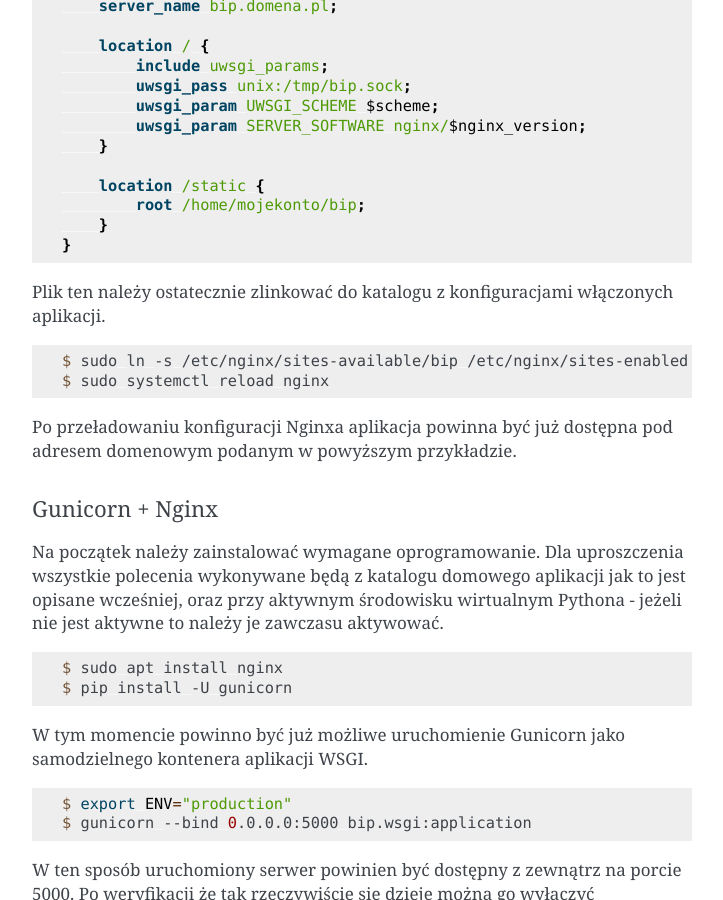
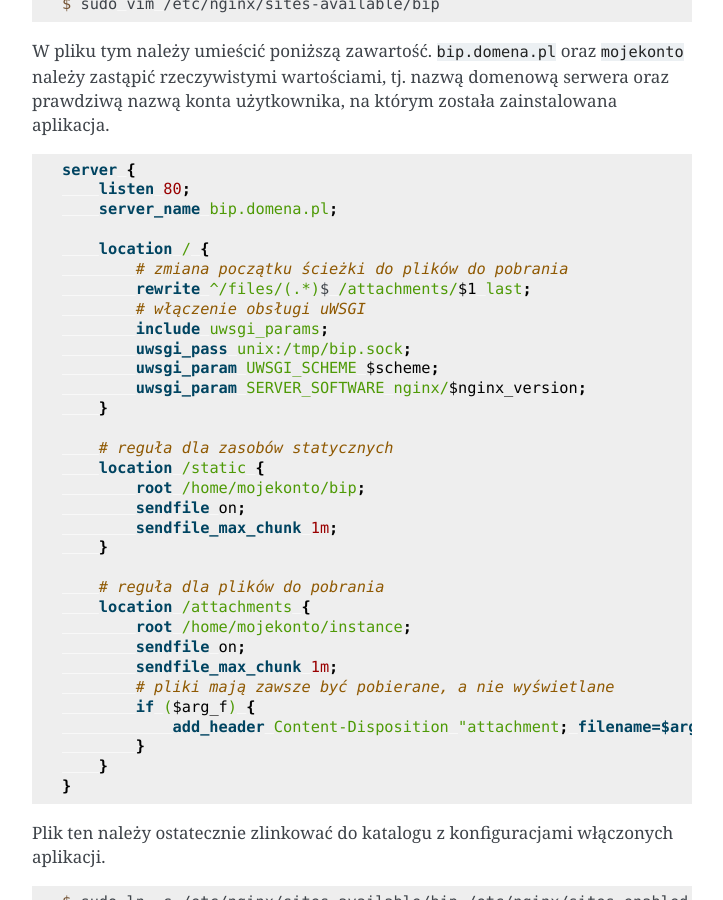
Before and after one commit to zgoda/bip, a Sphinx documentation site: the page built from docs/install.rst, in a window 1280 px wide and 900 px high, scrolled down 5482 px. Shown: the whole window, without its empty margins (388-1111 px from the left). Built offline with Sphinx 7.4.7, drawn with Linux system fonts in a browser that asks for light colours; some of the changed text lies outside the part shown.

Commit message:
I9 attachments download (#10)
* Display attachments
* Serve attachments as downloads in dev env
* Test for attachment on page and documentation
* Update docs with content-disposition header setup

```diff
--- a/docs/install.rst
+++ b/docs/install.rst
@@ -80,6 +80,12 @@
 .. code-block:: shell-session
 
     $ ln -s venv/lib/python3.7/site-packages/bip/static static
+
+Innym rodzajem zawartości serwisu są pliki udostępnione do pobrania. Aplikacja umieszcza je we wskazanym miejscu i je również dobrze będzie trzymać tam gdzie i całą resztę. Ścieżka do tego katalogu jest później przekazana w zmiennej środowiskowej.
+
+.. code-block:: shell-session
+
+    $ mkdir -p instance/attachments
 
 Utwórz również katalog na statyczne dane konfiguracji serwisu i skopiuj do niego przykładowy plik konfiguracją serwisu.
 
@@ -169,6 +175,8 @@
     Environment="PATH=/home/mojekonto/bip/venv/bin"
     # ustawienie zmiennej rodzaju instancji
     Environment="ENV=production"
+    # ustawienie zmiennej z katalogiem plików do pobrania
+    Environment="INSTANCE_PATH=/home/mojekonto/bip/instance"
     # komenda uruchamiająca usługę
     ExecStart=/home/mojekonto/bip/venv/bin/uwsgi --ini /home/mojekonto/bip/bip.ini
 
@@ -205,14 +213,31 @@
         server_name bip.domena.pl;
 
         location / {
+            # zmiana początku ścieżki do plików do pobrania
+            rewrite ^/files/(.*)$ /attachments/$1 last;
+            # włączenie obsługi uWSGI
             include uwsgi_params;
             uwsgi_pass unix:/tmp/bip.sock;
             uwsgi_param UWSGI_SCHEME $scheme;
             uwsgi_param SERVER_SOFTWARE nginx/$nginx_version;
         }
 
+        # reguła dla zasobów statycznych
         location /static {
             root /home/mojekonto/bip;
+            sendfile on;
+            sendfile_max_chunk 1m;
+        }
+
+        # reguła dla plików do pobrania
+        location /attachments {
+            root /home/mojekonto/instance;
+            sendfile on;
+            sendfile_max_chunk 1m;
+            # pliki mają zawsze być pobierane, a nie wyświetlane
+            if ($arg_f) {
+                add_header Content-Disposition "attachment; filename=$arg_f";
+            }
         }
     }
 
@@ -266,6 +291,8 @@
     Environment="PATH=/home/mojekonto/bip/venv/bin"
     # ustawienie zmiennej rodzaju instancji
     Environment="ENV=production"
+    # ustawienie zmiennej z katalogiem plików do pobrania
+    Environment="INSTANCE_PATH=/home/mojekonto/bip/instance"
     # komenda uruchamiająca usługę
     ExecStart=/home/mojekonto/bip/venv/bin/gunicorn --workers 2 --bind unix:/tmp/bip.sock -m 007 bip.wsgi:application
 
@@ -302,12 +329,29 @@
         server_name bip.domena.pl;
 
         location / {
+            # zmiana początku ścieżki do plików do pobrania
+            rewrite ^/files/(.*)$ /attachments/$1 last;
+            # włączenie proxy
             include proxy_params;
             proxy_pass http://unix:/tmp/bip.sock;
         }
 
+        # reguła dla zasobów statycznych
         location /static {
             root /home/mojekonto/bip;
+            sendfile on;
+            sendfile_max_chunk 1m;
+        }
+
+        # reguła dla plików do pobrania
+        location /attachments {
+            root /home/mojekonto/instance;
+            sendfile on;
+            sendfile_max_chunk 1m;
+            # pliki mają zawsze być pobierane, a nie wyświetlane
+            if ($arg_f) {
+                add_header Content-Disposition "attachment; filename=$arg_f";
+            }
         }
 
     }
```
Also changed, not shown: src/bip/main/templates/main/page.html (+8 -0 lines), 4 other files.
